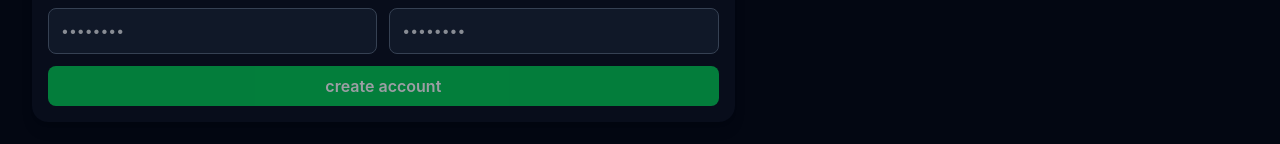
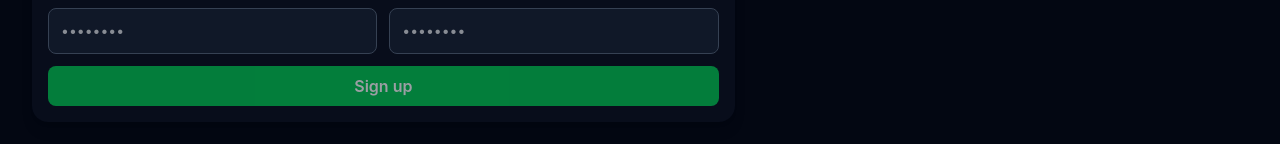
Before and after one commit to ShiiiivanshSingh/HackIndia-2026, a React (Vite) app: page / in a window 1280 px wide. Both pictures are taken after a click on the button "sign in". Shown: the part 568-712 px from the top of the page. Built offline with nearby package versions, Linux system fonts and the light colour scheme.

Commit message:
login and signup changes

```diff
--- a/src/pages/SignInPage.jsx
+++ b/src/pages/SignInPage.jsx
@@ -25,10 +25,14 @@ export default function SignInPage({ initialMode = 'collector', onBack }) {
   const [retypePassword, setRetypePassword] = useState('')
   const [loading, setLoading] = useState(false)
   const [msg, setMsg] = useState(null)
+  const [cooldownUntil, setCooldownUntil] = useState(null) // unix ms; used for Supabase auth rate limiting
 
   // Supabase `profiles.role` check constraint only supports: donor/collector/both.
   // We still show `driver` for routing, but persist it as `collector` in DB.
   const dbRole = mode === 'donor' ? 'donor' : 'collector'
+
+  const cooldownActive = cooldownUntil != null && Date.now() < cooldownUntil
+  const retrySecondsLeft = cooldownActive ? Math.max(0, Math.ceil((cooldownUntil - Date.now()) / 1000)) : 0
 
   if (user) {
     return (
@@ -45,8 +49,19 @@ export default function SignInPage({ initialMode = 'collector', onBack }) {
 
   async function onSubmit(e) {
     e.preventDefault()
+    if (loading) return
     setMsg(null)
     if (!email.trim()) return
+
+    if (cooldownActive) {
+      setMsg(
+        `Too many attempts. You are being rate limited by Supabase auth. Please try again in ~${retrySecondsLeft}s (until ${new Date(
+          cooldownUntil
+        ).toLocaleTimeString()}). Try a different email while testing.`
+      )
+      return
+    }
+
     try {
       setLoading(true)
       if (authMode === 'signup') {
@@ -66,7 +81,24 @@ export default function SignInPage({ initialMode = 'collector', onBack }) {
         setMsg('signed in')
       }
     } catch (err) {
-      setMsg(err?.message || (authMode === 'signup' ? 'sign up failed' : 'sign in failed'))
+      const status = err?.status || err?.statusCode || err?.response?.status
+      const lowerMsg = String(err?.message || '').toLowerCase()
+      const isRateLimited =
+        status === 429 || lowerMsg.includes('rate limit') || lowerMsg.includes('too many') || lowerMsg.includes('429')
+
+      if (isRateLimited) {
+        // Supabase auth throttling is typically short (tens of seconds).
+        const retryAfterMs = 45000
+        const until = Date.now() + retryAfterMs
+        setCooldownUntil(until)
+        setMsg(
+          `Too many attempts. Supabase is rate limiting auth for this email/IP. Try again in ~${Math.ceil(
+            retryAfterMs / 1000
+          )}s (until ${new Date(until).toLocaleTimeString()}). Avoid repeated retries and use a different email while testing.`
+        )
+      } else {
+        setMsg(err?.message || (authMode === 'signup' ? 'sign up failed' : 'sign in failed'))
+      }
     } finally {
       setLoading(false)
     }
@@ -130,6 +162,7 @@ export default function SignInPage({ initialMode = 'collector', onBack }) {
                       key={m.key}
                       type="button"
                       onClick={() => setMode(m.key)}
+                      disabled={loading || cooldownActive}
                       className={`rounded-2xl border p-4 text-left transition ${
                         mode === m.key
                           ? 'border-green-500/60 bg-green-500/10'
@@ -145,6 +178,12 @@ export default function SignInPage({ initialMode = 'collector', onBack }) {
 
               <div className="mt-6">
                 <form onSubmit={onSubmit} className="grid gap-3 sm:grid-cols-2">
+                  {cooldownActive ? (
+                    <div className="sm:col-span-2 rounded-xl border border-orange-500/30 bg-orange-500/10 p-3 text-sm text-orange-100 mb-2">
+                      Too many attempts. Supabase auth is rate limiting you. Retry in ~{retrySecondsLeft}s (until{' '}
+                      {new Date(cooldownUntil).toLocaleTimeString()}). Use a different email while testing.
+                    </div>
+                  ) : null}
                   <label className="grid gap-2 sm:col-span-2">
                     <span className="text-sm text-white/70">email</span>
                     <input
@@ -187,10 +226,19 @@ export default function SignInPage({ initialMode = 'collector', onBack }) {
                         !email.trim() ||
                         !password ||
                         (authMode === 'signup' ? !retypePassword || password !== retypePassword : false)
+                        || cooldownActive
                       }
                       className="flex-1"
                     >
-                      {loading ? 'working...' : authMode === 'signup' ? 'create account' : 'sign in'}
+                      {loading
+                        ? authMode === 'signup'
+                          ? 'Signing up...'
+                          : 'Signing in...'
+                        : cooldownActive
+                          ? `Retry in ${retrySecondsLeft}s`
+                          : authMode === 'signup'
+                            ? 'Sign up'
+                            : 'Sign in'}
                     </Button>
                   </div>
                 </form>
```
